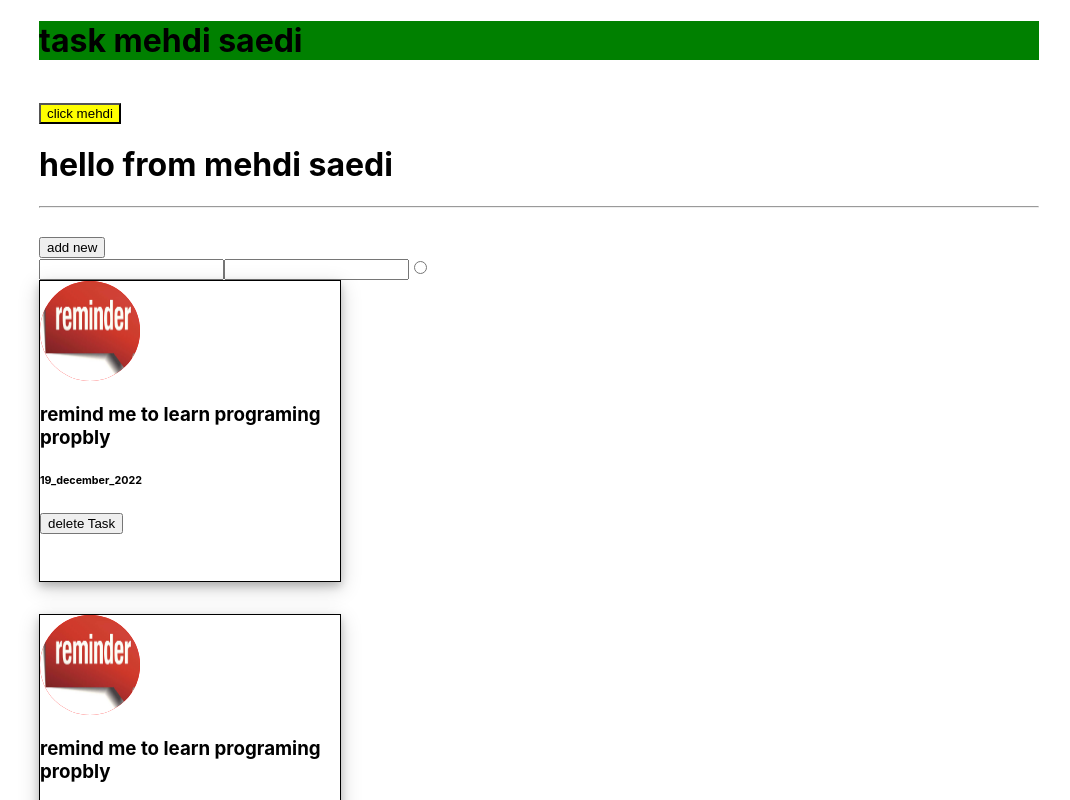
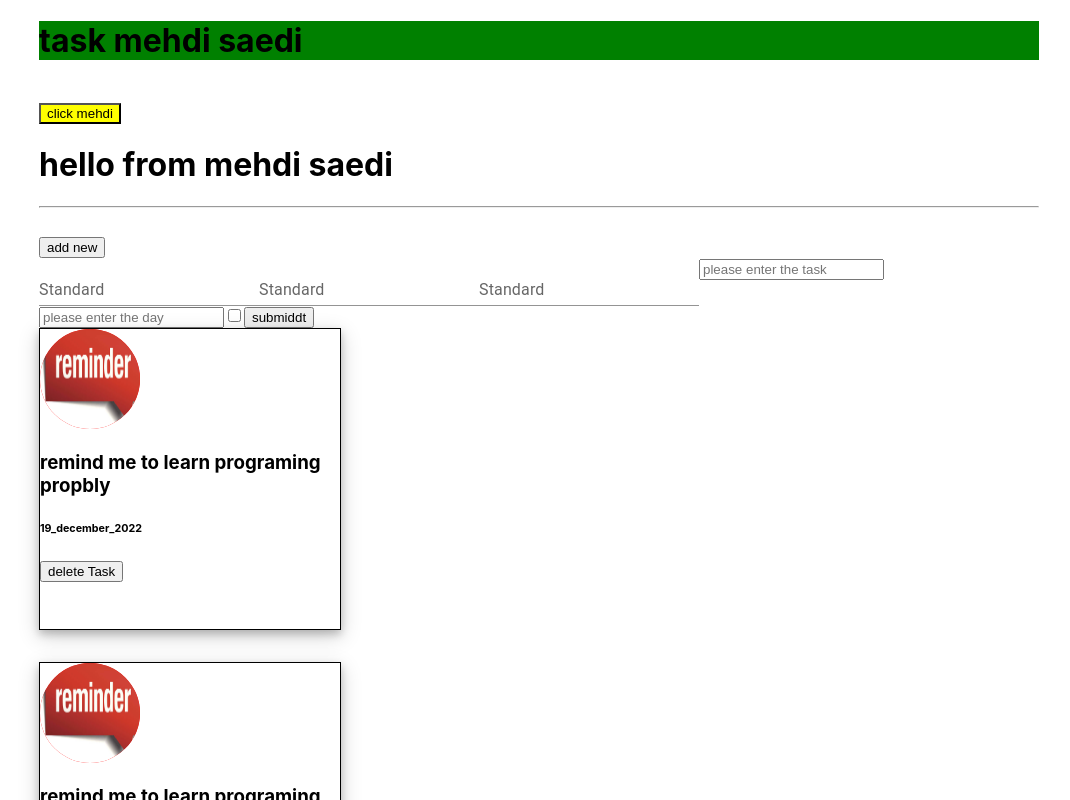
Before and after one commit to mehdieft/first_reqct_project, a React (Create React App) app: page / in a window 1280 px wide. Shown: the top 800 px of the page, without its empty margins (101-1171 px from the left). Built offline with nearby package versions, Linux system fonts and the light colour scheme.

Commit message:
mui error on load

```diff
--- a/src/App.js
+++ b/src/App.js
@@ -3,13 +3,14 @@
 import Header from './components/Header';
 import Tasks from './components/Tasks';
 import { useState } from "react"
-import AddReminder from './components/AddReminder';
+import AddTask from './components/AddTask';
 import reminderImage from './asset/reminder.jpg';
 import {Container} from './components/styles/Container.styled';
 
 
 function App() {
   const name = 'mehdi saedi'
+
   const [tasks, setTasks] = useState([{
     id: 1,
     text: 'remind me to learn programing propbly',
@@ -69,16 +70,20 @@ function App() {
     console.log("reminder working", id)
     setTasks(tasks.map((task)=>task.id===id ? { ...task, reminder: !task.reminder    }:task))
   }
+  const addTask=(object)=>{
+    console.log("this is object",object)
+  }
 
   return (
     <Container>
+
       <Header />
       {/* every thing must be in this parent html */}
       <h1>hello from {name}</h1>
       <hr></hr>
       <br></br>
     <button>add new</button>
-    <AddReminder/>
+    <AddTask onAddTask={addTask}/>
       {tasks.length > 0 ? <Tasks tasks={tasks} onDelete={deleteTask} onChangeReminder={reminder} /> : <h2>nothing to show</h2>}
 
 
--- a/src/components/AddReminder.js
+++ /dev/null
@@ -1,21 +0,0 @@
-
-const AddReminder=()=>{
-    return (
-        <form>
-            <input type="text" />
-            <input type="text" />
-            <input type="radio" />
-
-        </form>
-    )
-
-
-}
-
-
-
-
-
-
-
-export default AddReminder
--- /dev/null
+++ b/src/components/AddTask.js
@@ -0,0 +1,62 @@
+import {useState} from 'react'
+import TextField from '@mui/material/TextField';
+
+
+
+
+
+
+
+
+const AddTask=({onAddTask})=>{
+    const [task,setTask]=useState('');
+    const [day,setDay]=useState('');
+    const [reminder,setReminder]=useState('');
+    const [formValidate,setFormValidate]=useState(false);
+    const onSubmit=(e)=>{
+        console.log("this is form event",e)
+        e.preventDefault();
+
+        if(!task){
+            alert('emptying task');
+            return;
+        }
+            onAddTask({task,day,reminder});
+            setTask('');
+            setDay('');
+            setReminder(false);
+
+
+    }
+
+
+
+
+
+
+
+
+
+    return (
+        <form onSubmit={onSubmit} >
+            <TextField id="standard-basic" label="Standard" variant="standard" />
+            <TextField id="standard-basic" label="Standard" variant="standard" />
+            <TextField id="standard-basic" label="Standard" variant="standard" />
+            <input placeholder="please enter the task" type="text"  onChange={(e)=>{setTask(e.target.value)}} value={task} />
+            <input placeholder="please enter the day" type="text"  onChange={(e)=>{setDay(e.target.value)}} value={day}/>
+            <input placeholder="please enter the task" type="checkbox" checked={reminder}  onChange={(e)=>{setReminder(e.currentTarget.checked)}}  value={reminder} />
+            <button type="submit">submiddt</button>
+
+        </form>
+    )
+
+
+}
+
+
+
+
+
+
+
+export default AddTask
```
